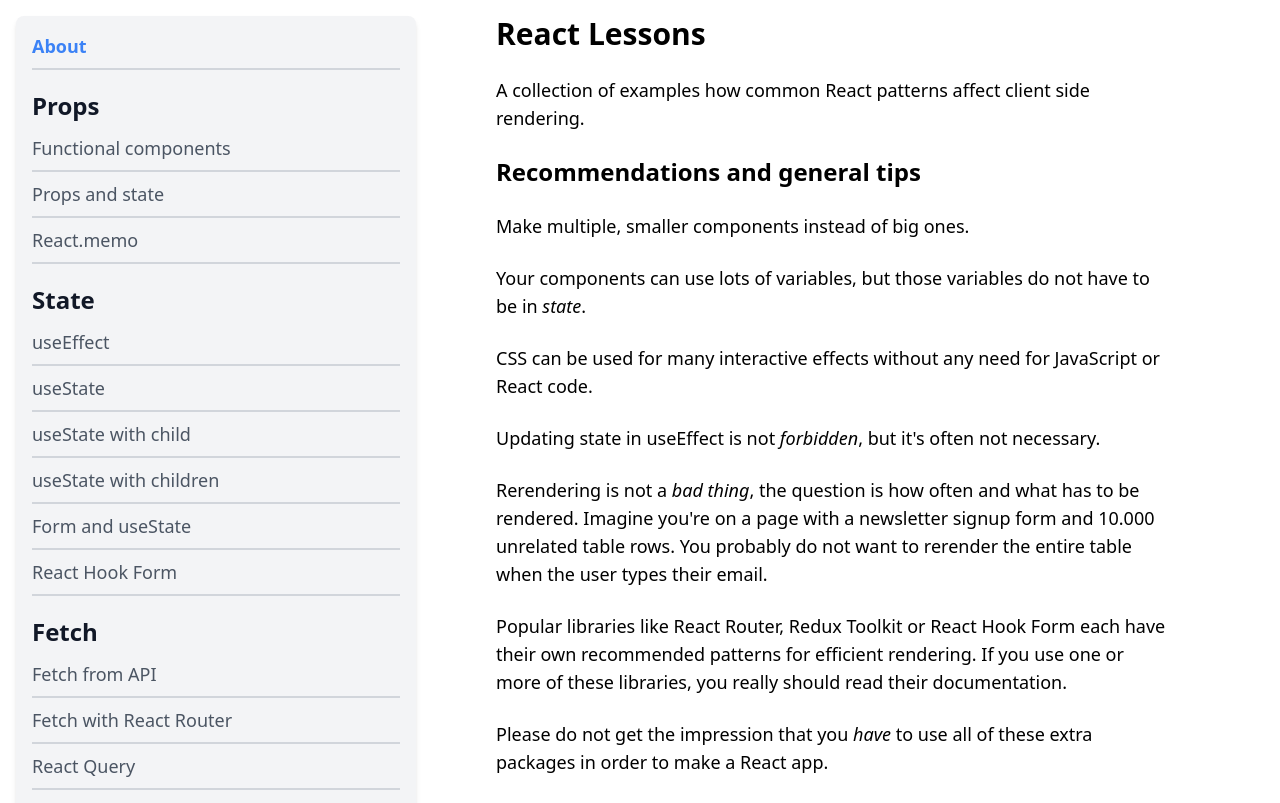
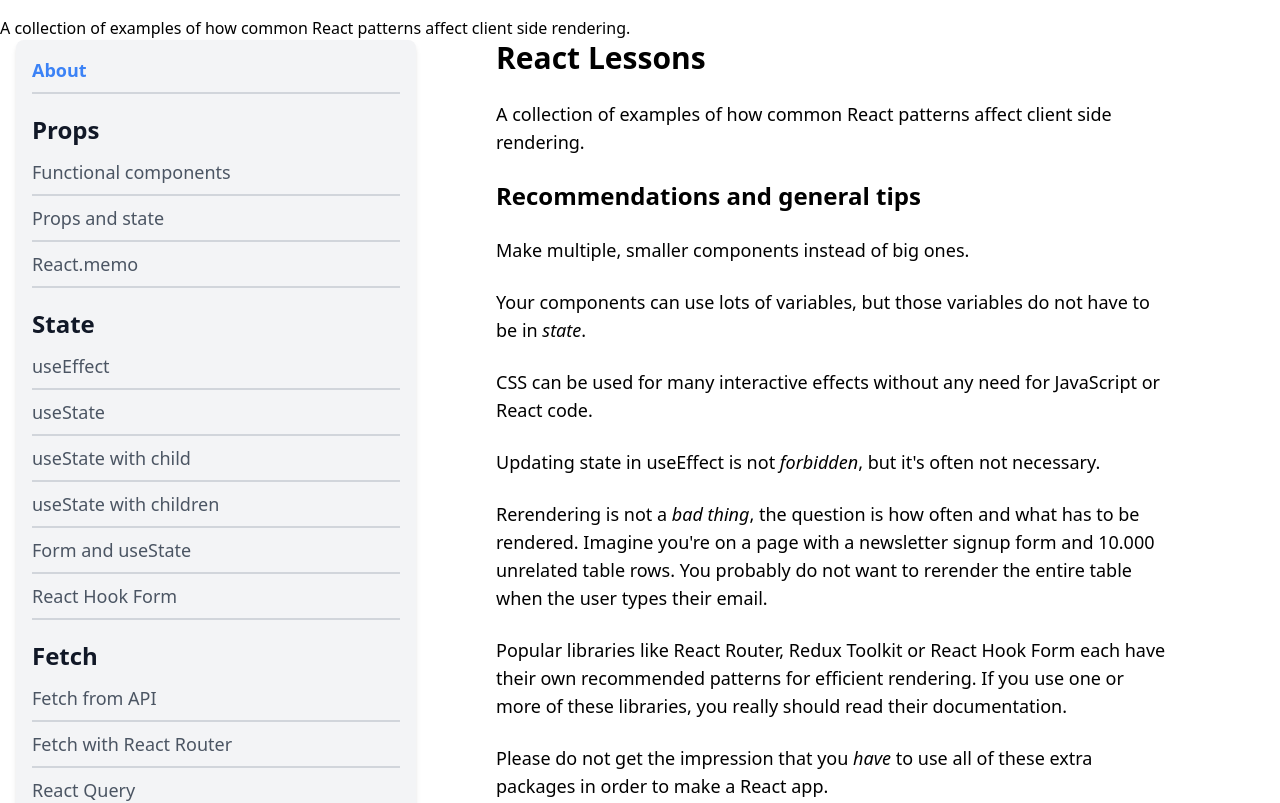
Before and after one commit to audunru/react-lessons, a React (Vite) app: page /#/ in a window 1280 px wide. Shown: the top 803 px of the page. Built offline with nearby package versions, Linux system fonts and the light colour scheme.

Commit message:
fix: meta description

```diff
--- a/index.html
+++ b/index.html
@@ -4,6 +4,7 @@
     <meta charset="UTF-8" />
     <meta name="viewport" content="width=device-width, initial-scale=1.0" />
     <title>React Lessons</title>
+    <meta name="description">A collection of examples of how common React patterns affect client side rendering.</title>
   </head>
   <body class="dark:bg-black py-4">
     <div id="root"></div>
--- a/src/pages/about/index.tsx
+++ b/src/pages/about/index.tsx
@@ -6,7 +6,7 @@ const About = () => {
   return (
     <>
       <Title>React Lessons</Title>
-      <Paragraph>A collection of examples how common React patterns affect client side rendering.</Paragraph>
+      <Paragraph>A collection of examples of how common React patterns affect client side rendering.</Paragraph>
       <SubTitle>Recommendations and general tips</SubTitle>
       <Paragraph>Make multiple, smaller components instead of big ones.</Paragraph>
       <Paragraph>
```
